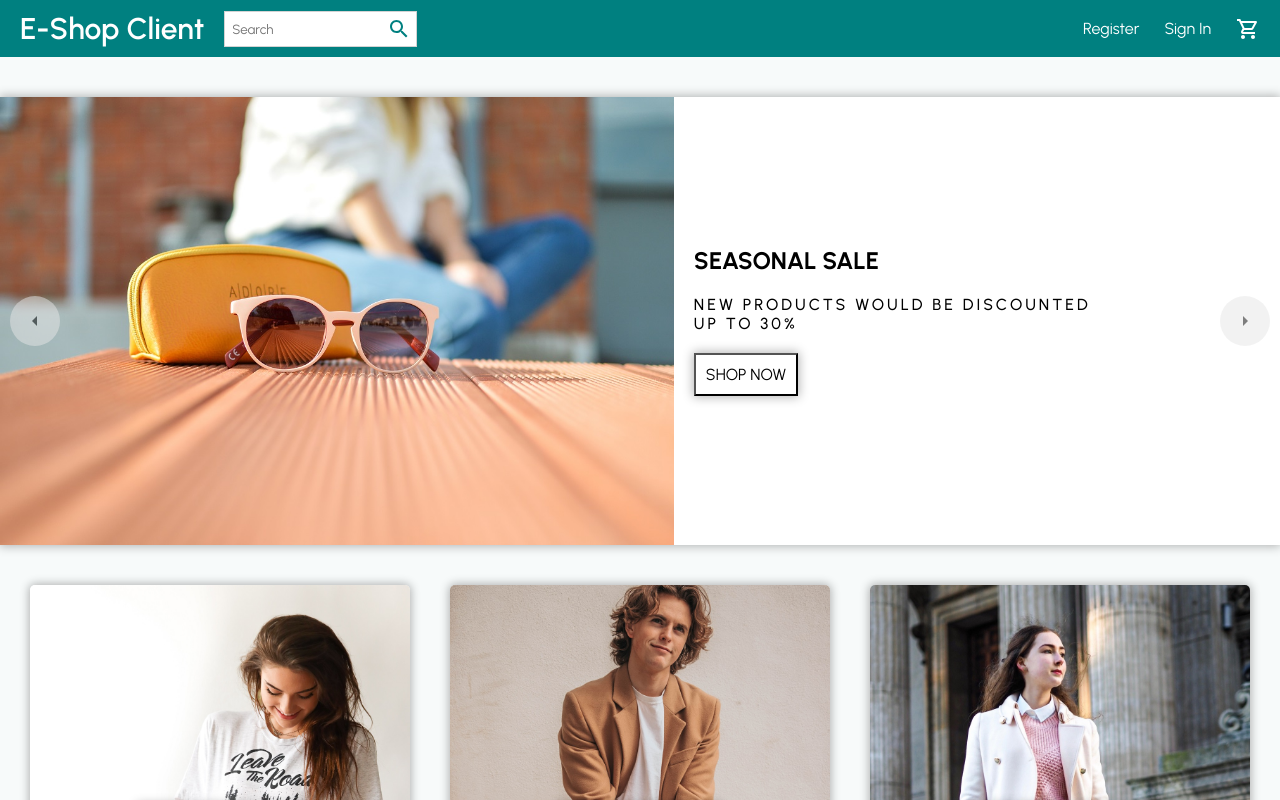
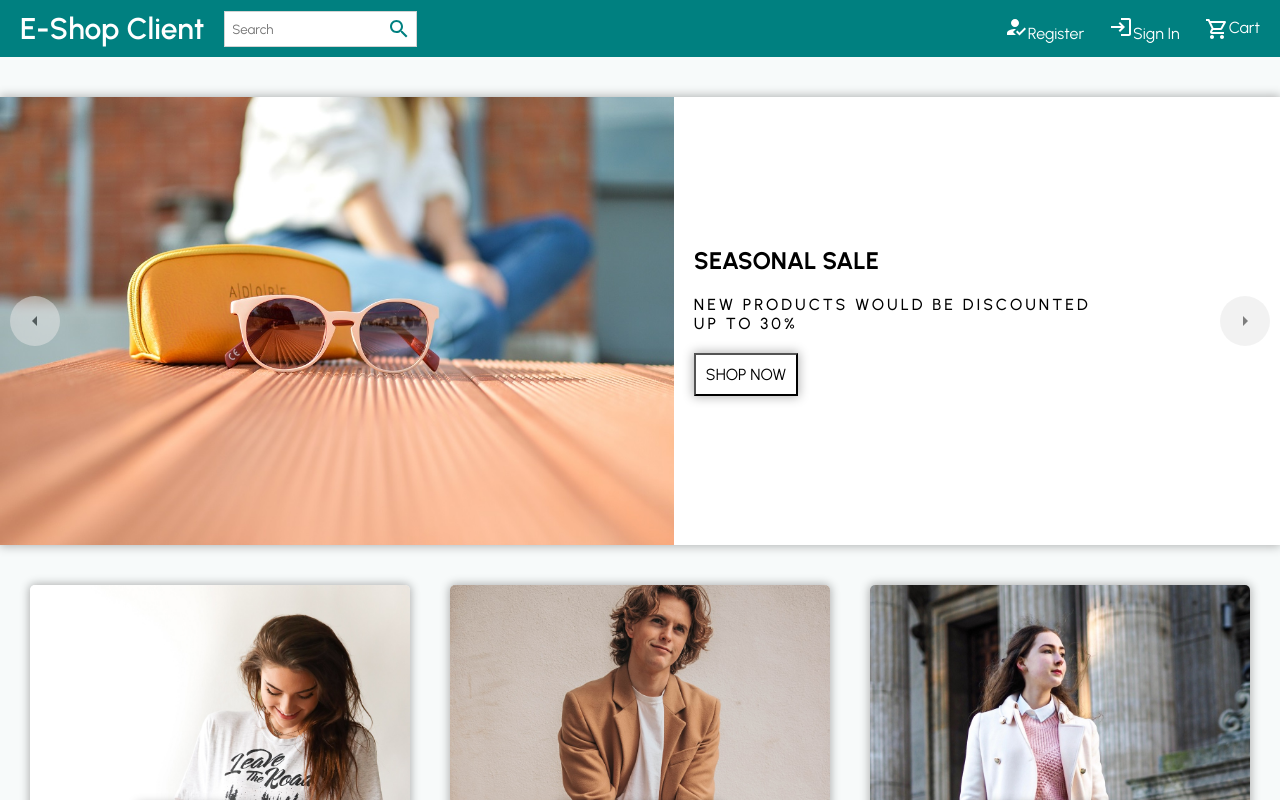
Before and after one commit to AliPooladmast/e-commerce, a React (Create React App) app: page / in a window 1280 px wide. Shown: the top 800 px of the page. Built offline with nearby package versions, Linux system fonts and the light colour scheme; no server answers.

Commit message:
add profile item and add icons to other items of the navbar menu

```diff
--- a/src/components/NavBar/NavBar.jsx
+++ b/src/components/NavBar/NavBar.jsx
@@ -1,5 +1,12 @@
 import { Badge } from "@mui/material";
-import { Search, ShoppingCartOutlined } from "@mui/icons-material";
+import {
+  HowToReg,
+  Login,
+  Logout,
+  Person,
+  Search,
+  ShoppingCartOutlined,
+} from "@mui/icons-material";
 import React from "react";
 import { useDispatch, useSelector } from "react-redux";
 import { Link } from "react-router-dom";
@@ -30,19 +37,34 @@ const NavBar = () => {
       </div>
       <div className={style.Right}>
         {currentUser ? (
-          <div onClick={handleLogout}>Logout</div>
+          <>
+            <div className={style.Item} onClick={handleLogout}>
+              <Logout />
+              <span>Logout</span>
+            </div>
+            <div className={style.Item}>
+              <Person />
+              <span>Profile</span>
+            </div>
+          </>
         ) : (
           <>
             <Link to="/register" className={style.Link}>
-              <div>Register</div>
+              <div className={style.Item}>
+                <HowToReg />
+                <span>Register</span>
+              </div>
             </Link>
-            <Link to="login" className={style.Link}>
-              <div>Sign In</div>
+            <Link to="/login" className={style.Link}>
+              <div className={style.Item}>
+                <Login />
+                <span>Sign In</span>
+              </div>
             </Link>
           </>
         )}
-        <Link to="/cart">
-          <div>
+        <Link to="/cart" className={style.Link}>
+          <div className={style.Item}>
             <Badge
               badgeContent={quantity}
               color="primary"
@@ -51,6 +73,7 @@ const NavBar = () => {
             >
               <ShoppingCartOutlined />
             </Badge>
+            <span>Cart</span>
           </div>
         </Link>
       </div>
```
